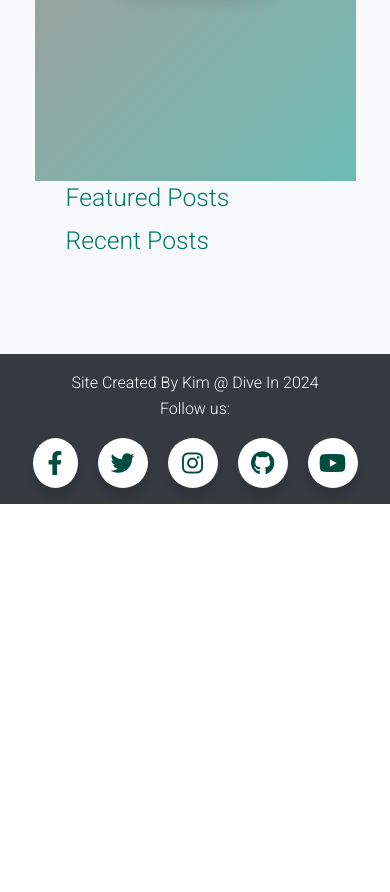
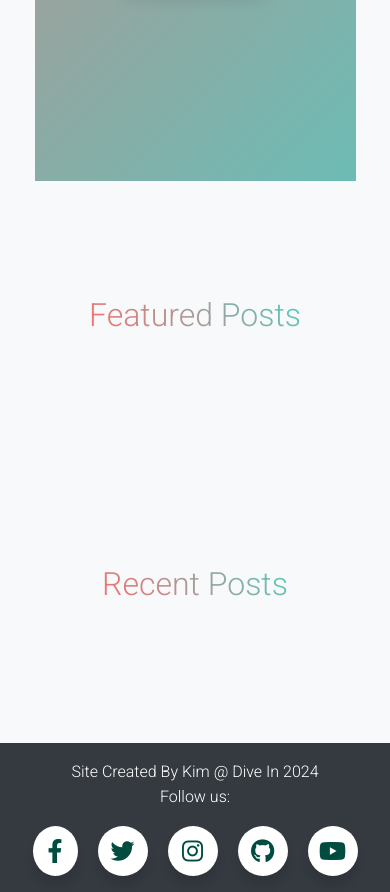
Before and after one commit to kimatron/dive-in, a Django app: page / in a window 390 px wide. Shown: the part 534-1426 px from the top of the page. Before the commit the page ends 1038 px from the top, so only its background shows below. Run offline with Django 4.2, Linux system fonts and the light colour scheme; data that the repository does not hold is empty; some libraries are stand-ins or nearby versions.

Commit message:
Add gradient style to text on index page :lipstick:

```diff
--- a/static/css/style.css
+++ b/static/css/style.css
@@ -289,6 +289,75 @@ a:hover {
 @keyframes loading {
   0% { transform: translateX(-100%); }
   100% { transform: translateX(100%); }
+}
+
+/* Section Titles */
+.section-title {
+  text-align: center;
+  font-size: 2.5rem;
+  margin: 3rem 0;
+  background: linear-gradient(45deg, #FF6B6B, #4ECDC4);
+  -webkit-background-clip: text;
+  background-clip: text;
+  color: transparent;
+  position: relative;
+  display: inline-block;
+  left: 50%;
+  transform: translateX(-50%);
+}
+
+/* Featured Posts Section */
+.featured-posts-section {
+  padding: 4rem 0;
+  background: #f8f9fa;
+}
+
+.featured-posts-grid {
+  display: grid;
+  grid-template-columns: repeat(2, 1fr);
+  gap: 2rem;
+  margin-bottom: 4rem;
+}
+
+.post-card.featured {
+  grid-column: span 1;
+  min-height: 400px;
+}
+
+.post-card.featured .post-card__title {
+  font-size: 1.8rem;
+}
+
+.post-card.featured .post-card__category {
+  background: linear-gradient(45deg, #FF6B6B, #4ECDC4);
+}
+
+/* Container adjustments */
+.container {
+  max-width: 1400px;
+  margin: 0 auto;
+  padding: 0 2rem;
+}
+
+/* Responsive adjustments */
+@media (max-width: 1200px) {
+  .featured-posts-grid {
+      grid-template-columns: 1fr;
+  }
+
+  .posts-grid {
+      grid-template-columns: repeat(2, 1fr);
+  }
+}
+
+@media (max-width: 768px) {
+  .posts-grid {
+      grid-template-columns: 1fr;
+  }
+
+  .section-title {
+      font-size: 2rem;
+  }
 }
 
 /* Base Button Styles */
```
